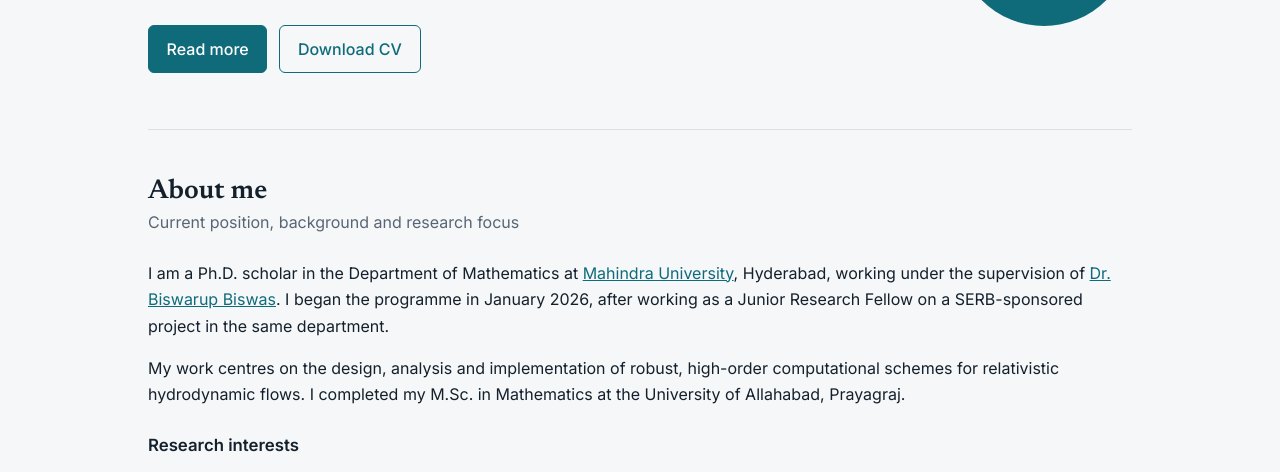
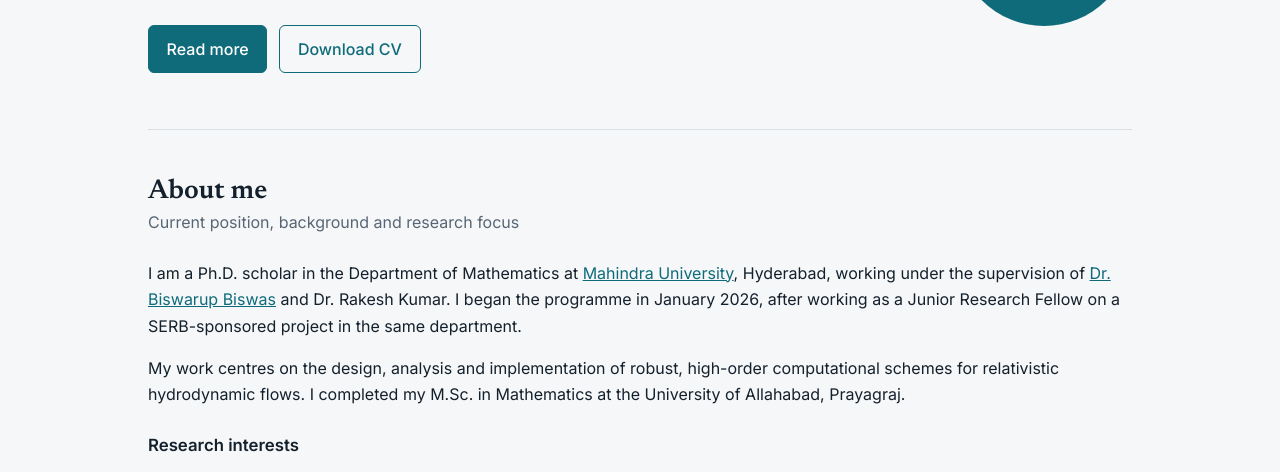
Before and after one commit to pramoditmishra/pramoditmishra.github.io, a plain HTML site: page index.html in a window 1280 px wide. Shown: the part 324-796 px from the top of the page. Drawn offline with Linux system fonts and the light colour scheme.

Commit message:
Update Ph.D. details and add supervisor information

```diff
--- a/index.html
+++ b/index.html
@@ -82,7 +82,7 @@ footer{max-width:64rem;margin:auto;padding:2rem 1.25rem 3rem;border-top:1px soli
 <section id="about">
 <h2>About me</h2>
 <p class="sub">Current position, background and research focus</p>
-<p>I am a Ph.D. scholar in the Department of Mathematics at <a href="https://www.mahindrauniversity.edu.in/">Mahindra University</a>, Hyderabad, working under the supervision of <a href="https://biswarupbiswas.github.io/">Dr. Biswarup Biswas</a>. I began the programme in January 2026, after working as a Junior Research Fellow on a SERB-sponsored project in the same department.</p>
+<p>I am a Ph.D. scholar in the Department of Mathematics at <a href="https://www.mahindrauniversity.edu.in/">Mahindra University</a>, Hyderabad, working under the supervision of <a href="https://biswarupbiswas.github.io/">Dr. Biswarup Biswas</a> and Dr. Rakesh Kumar. I began the programme in January 2026, after working as a Junior Research Fellow on a SERB-sponsored project in the same department.</p>
 <p>My work centres on the design, analysis and implementation of robust, high-order computational schemes for relativistic hydrodynamic flows. I completed my M.Sc. in Mathematics at the University of Allahabad, Prayagraj.</p>
 <h3 style="margin:1.5rem 0 0;font-size:1.05rem">Research interests</h3>
 <ul class="tags">
```
